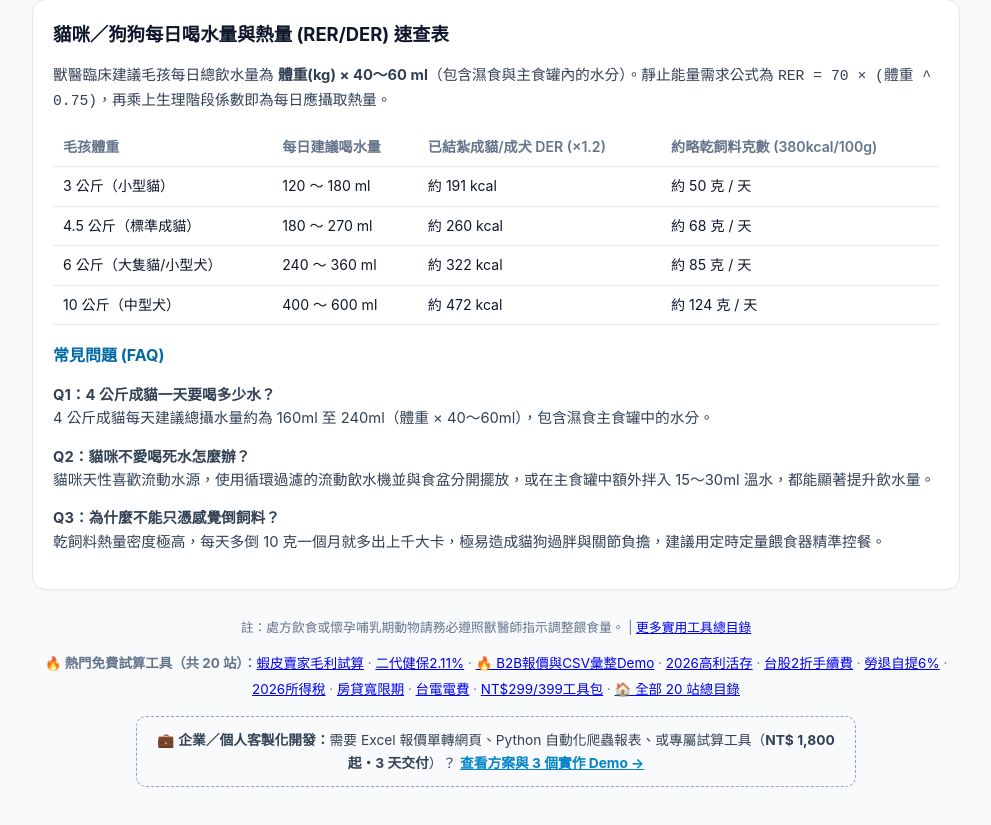
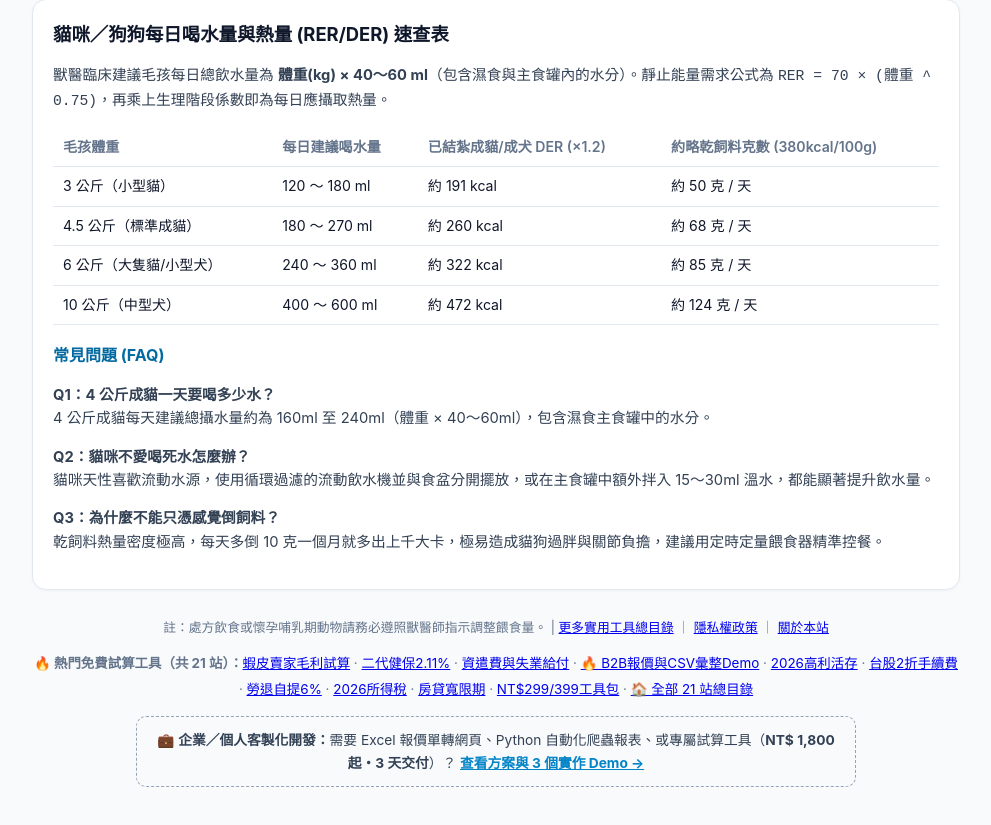
Before and after one commit to jimmycmhsieh0801-cloud/tw-pet-cost-calc, a plain HTML site: page index.html in a window 1280 px wide. Shown: the part 846-1671 px from the top of the page, without its empty margins (144-1135 px from the left). Drawn offline with Linux system fonts and the light colour scheme.

Commit message:
feat(0900): sync 21-site cross-nav, privacy/about links & copy summary

```diff
--- a/index.html
+++ b/index.html
@@ -182,8 +182,8 @@
 
 
         <footer>
-      <p>註：處方飲食或懷孕哺乳期動物請務必遵照獸醫師指示調整餵食量。 | <a href="https://jimmycmhsieh0801-cloud.github.io/">更多實用工具總目錄</a></p>
-      <div class="cross-nav" style="margin:12px auto;font-size:0.84rem;line-height:1.9;"><strong>🔥 熱門免費試算工具（共 20 站）：</strong><a href="https://jimmycmhsieh0801-cloud.github.io/tw-ecommerce-margin-calc/">蝦皮賣家毛利試算</a> · <a href="https://jimmycmhsieh0801-cloud.github.io/tw-nhi-supplement-calc/">二代健保2.11%</a> · <a href="https://jimmycmhsieh0801-cloud.github.io/demo-b2b-quote.html">🔥 B2B報價與CSV彙整Demo</a> · <a href="https://jimmycmhsieh0801-cloud.github.io/tw-bank-interest-calc/">2026高利活存</a> · <a href="https://jimmycmhsieh0801-cloud.github.io/tw-stock-fee-calc/">台股2折手續費</a> · <a href="https://jimmycmhsieh0801-cloud.github.io/tw-labor-pension-calc/">勞退自提6%</a> · <a href="https://jimmycmhsieh0801-cloud.github.io/tw-income-tax-calc/">2026所得稅</a> · <a href="https://jimmycmhsieh0801-cloud.github.io/tw-mortgage-calc/">房貸寬限期</a> · <a href="https://jimmycmhsieh0801-cloud.github.io/tw-power-calc/">台電電費</a> · <a href="https://jimmycmhsieh0801-cloud.github.io/services.html">NT$299/399工具包</a> · <a href="https://jimmycmhsieh0801-cloud.github.io/">🏠 全部 20 站總目錄</a></div>
+      <p>註：處方飲食或懷孕哺乳期動物請務必遵照獸醫師指示調整餵食量。 | <a href="https://jimmycmhsieh0801-cloud.github.io/">更多實用工具總目錄</a> ｜ <a href="https://jimmycmhsieh0801-cloud.github.io/privacy.html">隱私權政策</a> ｜ <a href="https://jimmycmhsieh0801-cloud.github.io/about.html">關於本站</a></p>
+      <div class="cross-nav" style="margin:12px auto;font-size:0.84rem;line-height:1.9;"><strong>🔥 熱門免費試算工具（共 21 站）：</strong><a href="https://jimmycmhsieh0801-cloud.github.io/tw-ecommerce-margin-calc/">蝦皮賣家毛利試算</a> · <a href="https://jimmycmhsieh0801-cloud.github.io/tw-nhi-supplement-calc/">二代健保2.11%</a> · <a href="https://jimmycmhsieh0801-cloud.github.io/tw-severance-calc/">資遣費與失業給付</a> · <a href="https://jimmycmhsieh0801-cloud.github.io/demo-b2b-quote.html">🔥 B2B報價與CSV彙整Demo</a> · <a href="https://jimmycmhsieh0801-cloud.github.io/tw-bank-interest-calc/">2026高利活存</a> · <a href="https://jimmycmhsieh0801-cloud.github.io/tw-stock-fee-calc/">台股2折手續費</a> · <a href="https://jimmycmhsieh0801-cloud.github.io/tw-labor-pension-calc/">勞退自提6%</a> · <a href="https://jimmycmhsieh0801-cloud.github.io/tw-income-tax-calc/">2026所得稅</a> · <a href="https://jimmycmhsieh0801-cloud.github.io/tw-mortgage-calc/">房貸寬限期</a> · <a href="https://jimmycmhsieh0801-cloud.github.io/services.html">NT$299/399工具包</a> · <a href="https://jimmycmhsieh0801-cloud.github.io/">🏠 全部 21 站總目錄</a></div>
   <div class="lead-box" style="margin:14px auto 8px;padding:12px 14px;border:1px dashed #94a3b8;border-radius:10px;background:#f8fafc;max-width:720px;font-size:0.86rem;color:#334155;">💼 <strong>企業／個人客製化開發：</strong>需要 Excel 報價單轉網頁、Python 自動化爬蟲報表、或專屬試算工具（<strong>NT$ 1,800 起・3 天交付</strong>）？ <a class="lead-cta" href="https://jimmycmhsieh0801-cloud.github.io/services.html" style="color:#0284c7;font-weight:700;text-decoration:underline;">查看方案與 3 個實作 Demo →</a></div>
     </footer>
   </div>
```
